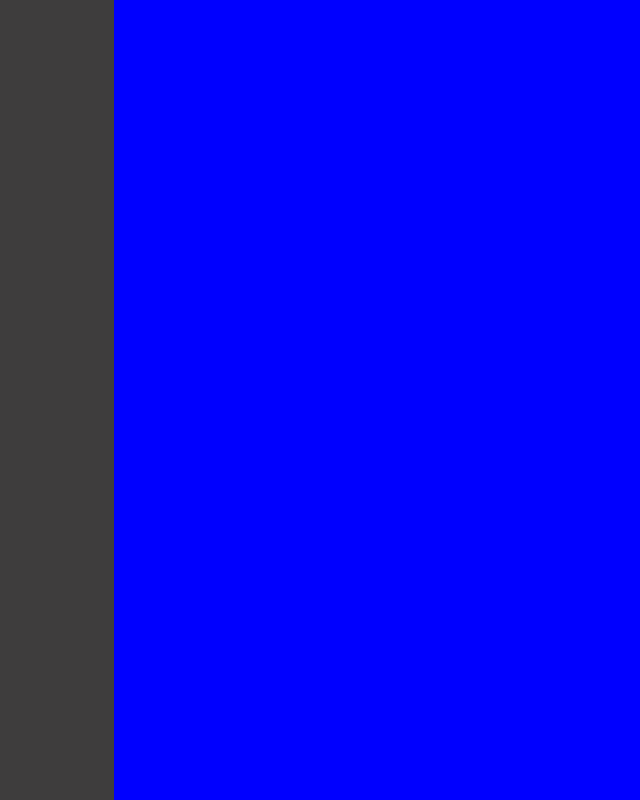
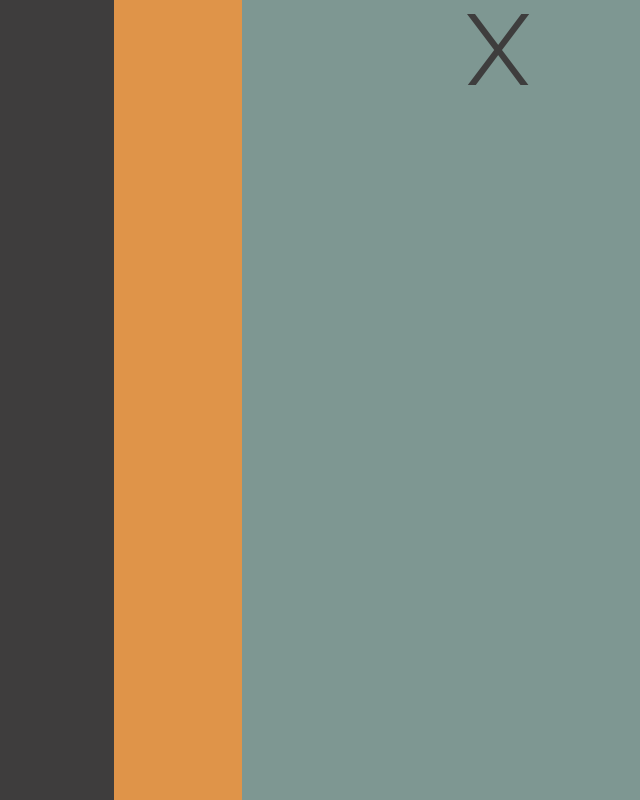
Before and after one commit to locphan2207/personal-web, a React (Create React App) app: page / in a window 1280 px wide. Both pictures are taken after a click on the icon 640 px from the left and 600 px from the top of the page. Shown: the whole page, without its empty margins (526-1166 px from the left). Built offline with nearby package versions, Linux system fonts and the light colour scheme; a web font is replaced by a local one.

Commit message:
Add close animation

```diff
--- a/src/components/App.css
+++ b/src/components/App.css
@@ -78,36 +78,64 @@
   left: 0;
   height: 100vh;
   width: 100vw;
-  background-color: #3e3d3d;
   flex: 1;
-  animation: 0.5s ease-in-out slide-up;
 }
 
-.menu {
-  position: absolute;
-  top: 0;
-  right: 0;
+.pane {
+  height: 100%;
+  animation-timing-function: ease-in-out;
+  animation-name: slide-up;
+  animation-direction: normal;
+}
+
+.pane-hidden {
+  animation-name: slide-down;
+  transform: translateY(100%);
+}
+
+.left-pane {
   width: 50%;
-  height: 100%;
-  background-color: blue;
-  animation: 1s ease-in-out slide-left;
+  background-color: #3e3d3d;
+  animation-duration: 0.5s;
+}
+
+.mid-pane {
+  width: 10%;
+  background-color: #df9449;
+  animation-duration: 0.75s;
+}
+
+.right-pane {
+  width: 40%;
+  background-color: #7e9792;
+  animation-duration: 1s;
 }
 
 @keyframes slide-up {
   from {
-    top: 100%;
+    transform: translateY(100%);
   }
 
   to {
-    top: 0;
+    transform: translateY(0);
   }
 }
 
-@keyframes slide-left {
+@keyframes slide-down {
   from {
-    right: -100%;
+    transform: translateY(0);
   }
+
   to {
-    right: 0;
+    transform: translateY(100%);
   }
 }
+
+.close {
+  font-size: 100px;
+  cursor: pointer;
+}
+.close:hover {
+  color: yellow;
+  transition: all 0.25s;
+}
--- a/src/components/App.js
+++ b/src/components/App.js
@@ -1,12 +1,25 @@
-import React, { useState } from "react"
+import React, { useState, useEffect } from "react"
 import "./App.css"
 import { ReactComponent as DownArrow } from "../assets/down-arrow.svg"
 
 function App() {
   const [pageTwoVisible, setPageTwoVisible] = useState(false)
 
-  const onArrowClick = () => {
-    setPageTwoVisible(!pageTwoVisible)
+  const onOpen = () => {
+    setPageTwoVisible(true)
+  }
+
+  const onClose = () => {
+    const panes = document.getElementsByClassName("pane")
+    panes[panes.length - 1].addEventListener(
+      "animationend",
+      () => setPageTwoVisible(false),
+      false
+    )
+    for (const pane of panes) {
+      const currClassName = pane.getAttribute("class")
+      pane.setAttribute("class", currClassName + " pane-hidden")
+    }
   }
 
   return (
@@ -22,12 +35,18 @@ function App() {
             <p>a software engineer.</p>
           </div>
         </div>
-        <DownArrow className="down-arrow" onClick={onArrowClick} />
+        <DownArrow className="down-arrow" onClick={onOpen} />
       </div>
 
       {pageTwoVisible && (
         <div className="page page-two">
-          <div className="menu"></div>
+          <div className={"pane left-pane"}></div>
+          <div className={"pane mid-pane"}></div>
+          <div className={"pane right-pane"}>
+            <div onClick={onClose}>
+              <p className={"close"}>X</p>
+            </div>
+          </div>
         </div>
       )}
     </div>
```
